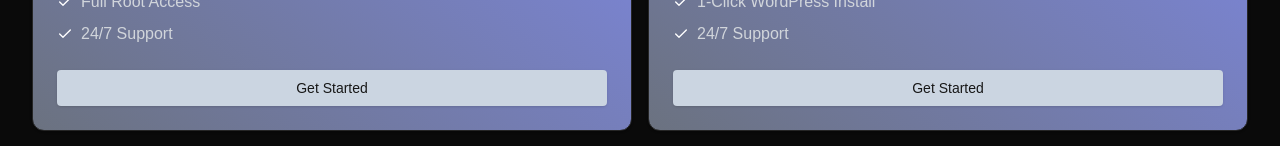
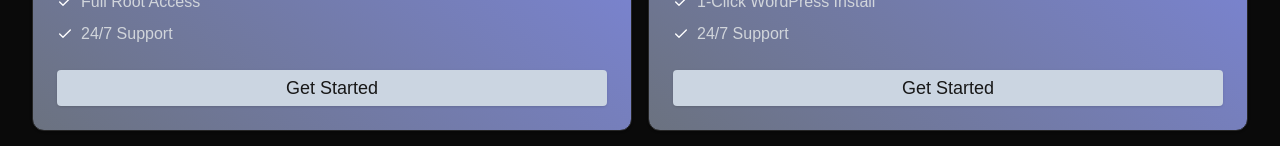
Before and after one commit to ZeyoYT/cloud-hosting, a Next.js app: page /hosting in a window 1280 px wide. Shown: the part 621-767 px from the top of the page. Built offline with nearby package versions, Linux system fonts and the light colour scheme.

Commit message:
Changed Button Text Size

```diff
--- a/src/app/hosting/page.js
+++ b/src/app/hosting/page.js
@@ -126,7 +126,7 @@ export default function Component() {
                 </ul>
               </CardContent>
               <CardFooter>
-                <Button className={`w-full rounded bg-slate-300 ${hostingType.commingSoon ? "bg-slate-400 hover:bg-slate-400/75 text-white" : ""}`}>
+                <Button className={`w-full rounded bg-slate-300 text-lg ${hostingType.commingSoon ? "bg-slate-400 hover:bg-slate-400/75 text-white" : ""}`}>
 
                   {hostingType.commingSoon ? "Coming Soon" : "Get Started"}
 
```
